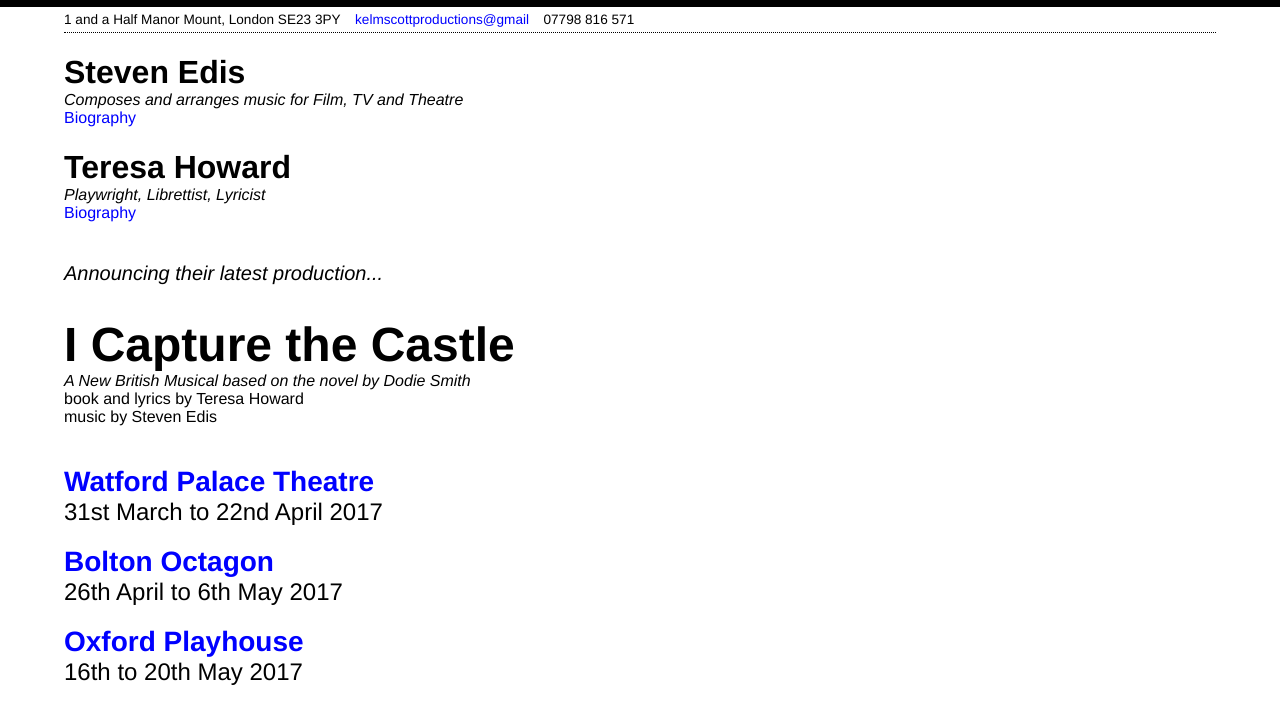
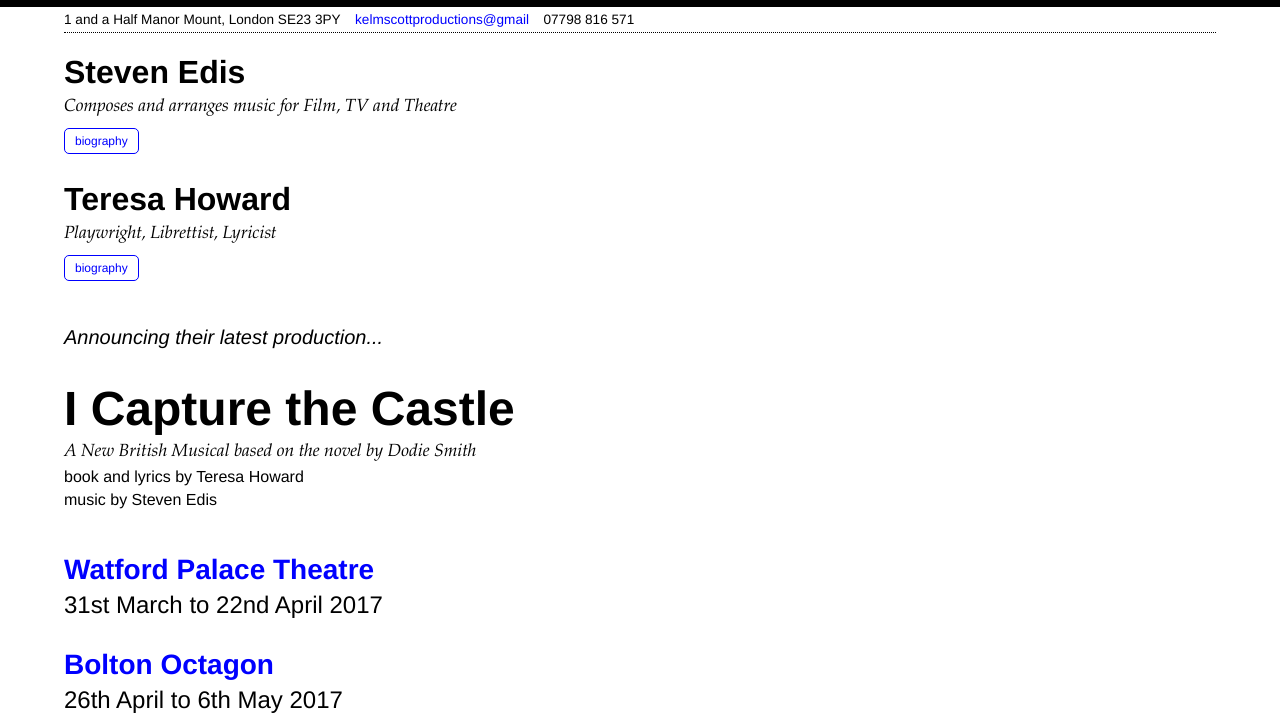
Before and after one commit to kelmscottproductions/kelmscottproductions.github.io, a plain HTML site: page index.html in a window 1280 px wide. Shown: the part 96-811 px from the top of the page. Drawn offline with Linux system fonts and the light colour scheme.

Commit message:
Biography button and presentation changes

```diff
--- a/index.html
+++ b/index.html
@@ -23,13 +23,13 @@
 		<div>
 			<h1>Steven Edis</h1>
 			<p>Composes and arranges music for Film, TV and Theatre</p>
-			<p><a href="http://www.clarevidalhall.com/clients/composer_musical_director/steven-edis/" target="_blank">Biography</a></p>
+			<p class="bio"><a href="http://www.clarevidalhall.com/clients/composer_musical_director/steven-edis/" target="_blank">Biography</a></p>
 		</div>
 
 		<div>
 			<h1>Teresa Howard</h1>
 			<p>Playwright, Librettist, Lyricist</p>
-			<p><a href = "http://www.janetfillingham.com/cvs/TeresaHowardcv.pdf" target="_blank">Biography</a></p>
+			<p class="bio"><a href = "http://www.janetfillingham.com/cvs/TeresaHowardcv.pdf" target="_blank">Biography</a></p>
 		</div>
 
 		<div>
--- a/stylesheets/kelmscott.css
+++ b/stylesheets/kelmscott.css
@@ -17,7 +17,7 @@ a:visited {
 }
 
 p {
-	margin: 0;
+	margin: 5px 0;
 }
 
 .content {
@@ -68,6 +68,16 @@ h1.main-title {
 	padding: 5px 10px 5px 0;
 }
 
+p.bio {
+  font-size: 0.75rem;
+  margin-top: 5px;
+  padding: 5px 10px;
+  text-transform: lowercase;
+  display: inline-block;
+  border-radius: 5px;
+  border: 1px solid #00f;
+}
+
 .address {
 	border-bottom: 1px dotted black;
 }
@@ -77,6 +87,8 @@ h1 {
 }
 
 h1 + p {
+  font-family: Garamond, Palatino, Georgia, serif;
+  font-size: 1.1rem;
 	font-style: italic;
 	font-weight: 300;
 }
```
